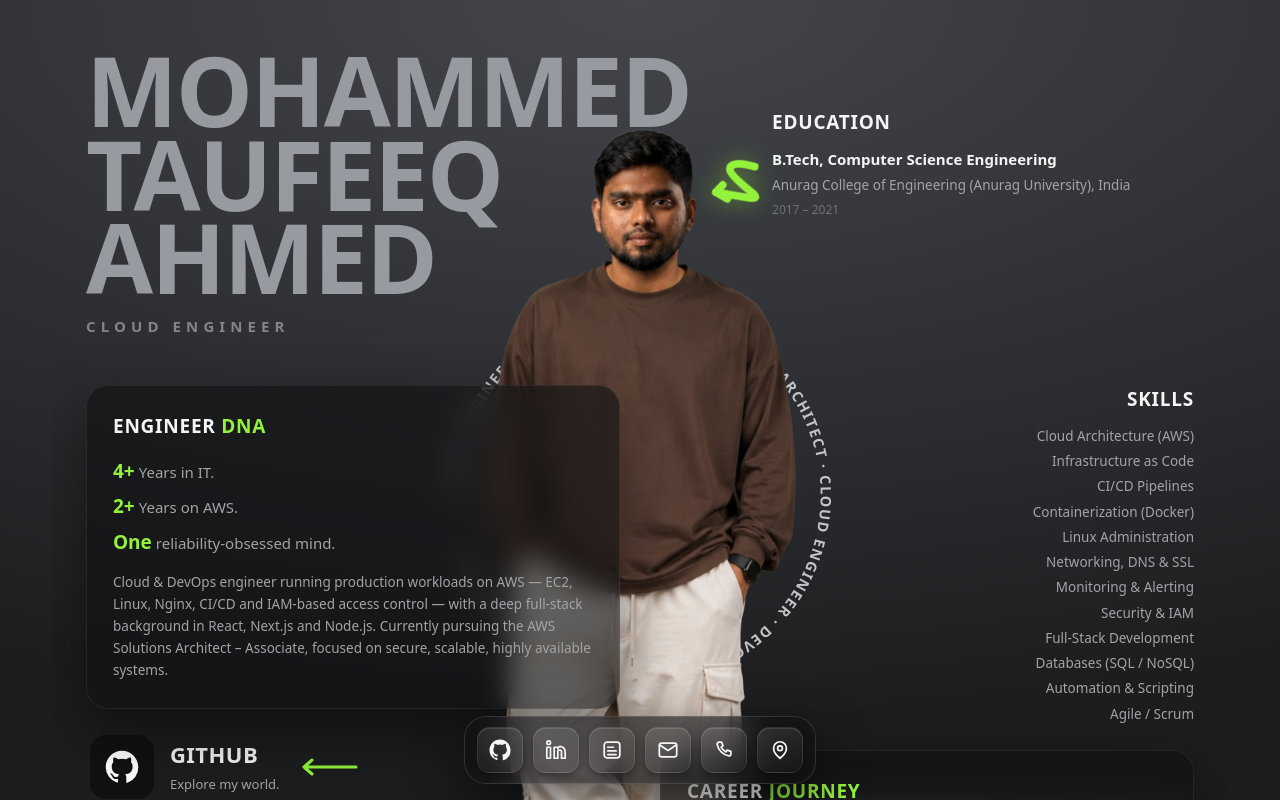
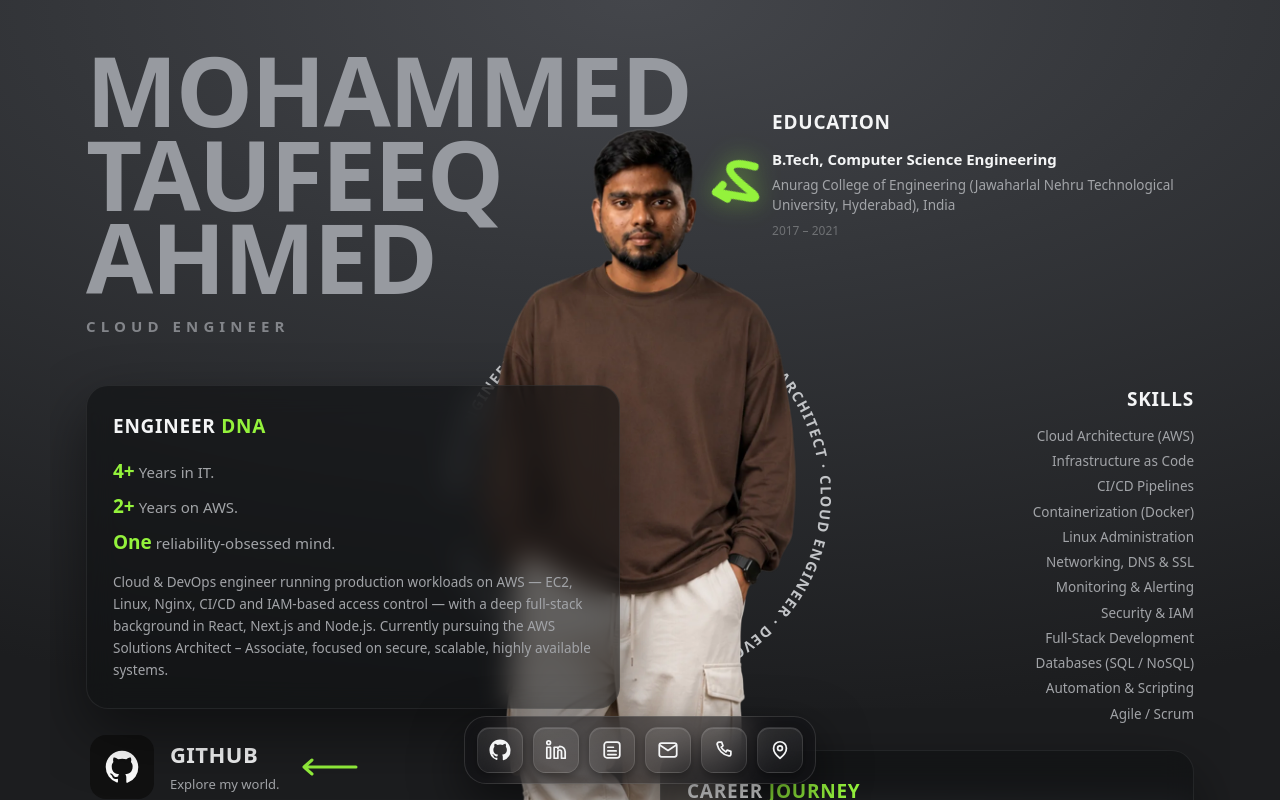
Before and after one commit to taufeeqahmedmd/my-portfolio, a Next.js app: page / in a window 1280 px wide. Shown: the top 800 px of the page. Built offline with nearby package versions, Linux system fonts and the light colour scheme; no server answers.

Commit message:
Update alumni information to reflect full university name

```diff
--- a/app/page.tsx
+++ b/app/page.tsx
@@ -94,7 +94,7 @@ export default function Home() {
             B.Tech, Computer Science Engineering
           </p>
           <p className="mt-1.5 text-[13.5px] leading-[1.5] text-muted">
-            Anurag College of Engineering (Anurag University), India
+            Anurag College of Engineering (Jawaharlal Nehru Technological University, Hyderabad), India
           </p>
           <p className="mt-1.5 text-[12px] text-faint">2017 – 2021</p>
         </section>
--- a/lib/site.ts
+++ b/lib/site.ts
@@ -56,7 +56,7 @@ export const PERSON = {
   familyName: "Ahmed",
   jobTitle: "Cloud & DevOps Engineer",
   worksFor: "K-Innovative Hub Pvt. Ltd.",
-  alumniOf: "Anurag University (Anurag College of Engineering)",
+  alumniOf: "Jawaharlal Nehru Technological University, Hyderabad (Anurag College of Engineering)",
   image: absoluteUrl("/portrait.png"),
   email: "mailto:mdtaufeeqahmed15@gmail.com",
   address: {
```
